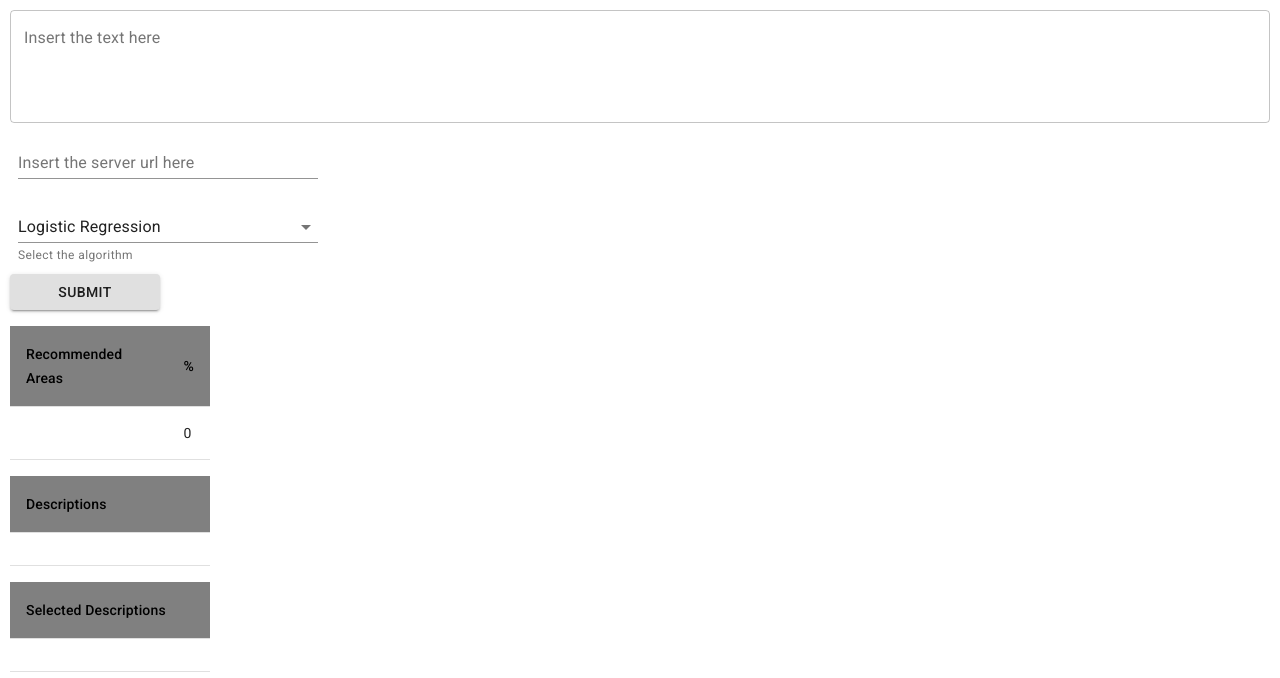
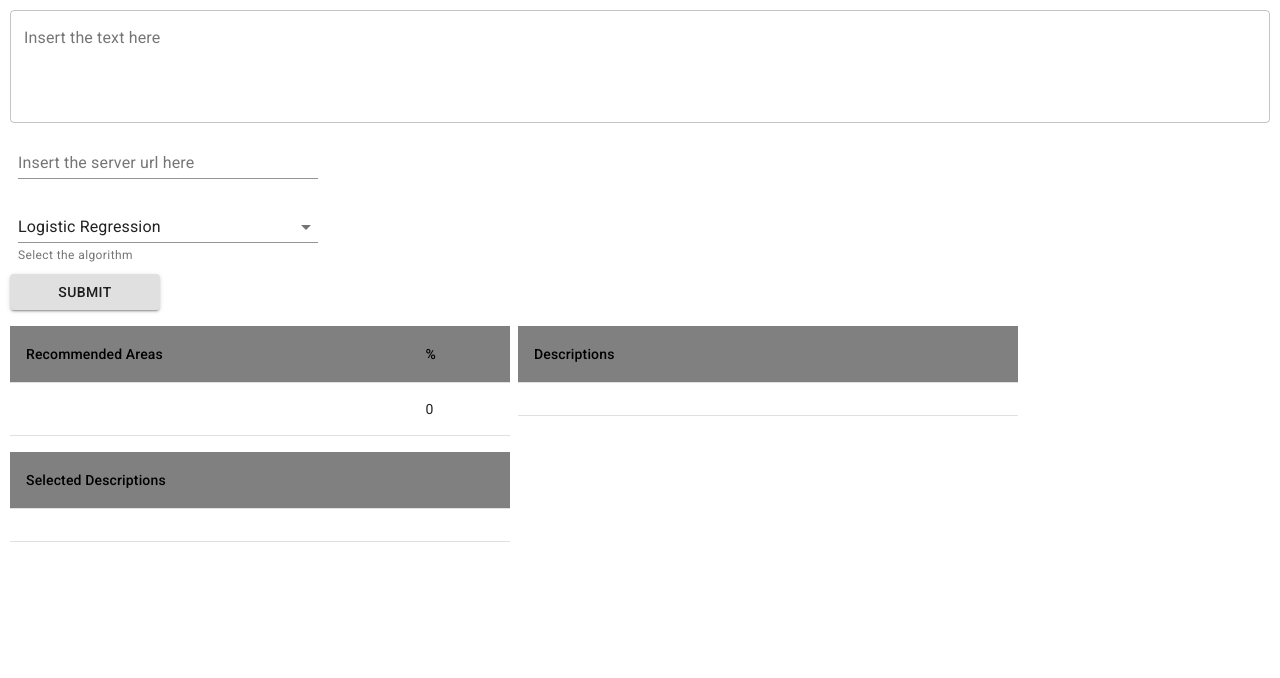
Before and after one commit to antoniocapizzi-nigmatica/progetto_nini_fe, a React (Create React App) app: page / in a window 1280 px wide. Shown: the top 678 px of the page. Built offline with nearby package versions, Linux system fonts and the light colour scheme.

Commit message:
piccolo fix grafico

```diff
--- a/src/App.tsx
+++ b/src/App.tsx
@@ -44,8 +44,9 @@ function App() {
                 maxWidth: 150
             },
             table: {
-                width: 200,
+                width: 500,
                 marginTop: theme.spacing(2),
+                marginRight: theme.spacing(1),
             },
         }),
     );
@@ -122,9 +123,9 @@ function App() {
                         </FormControl>
                         <Button className={classes.short} variant="contained" onClick={submit}>Submit</Button>
 
-                        <Grid container direction="row">
-                            <TableContainer>
-                                <Table className={classes.table} aria-label="simple table">
+                        <Grid container direction="row" justify="flex-start" alignItems="flex-start">
+                            <TableContainer className={classes.table}>
+                                <Table aria-label="simple table">
                                     <TableHead>
                                         <TableRow>
                                             <StyledTableCell>Recommended Areas</StyledTableCell>
@@ -142,8 +143,8 @@ function App() {
                                 </Table>
                             </TableContainer>
 
-                            <TableContainer>
-                                <Table className={classes.table} aria-label="simple table">
+                            <TableContainer className={classes.table}>
+                                <Table aria-label="simple table">
                                     <TableHead>
                                         <TableRow>
                                             <StyledTableCell>Descriptions</StyledTableCell>
@@ -159,8 +160,8 @@ function App() {
                                 </Table>
                             </TableContainer>
 
-                            <TableContainer>
-                                <Table className={classes.table} aria-label="simple table">
+                            <TableContainer className={classes.table}>
+                                <Table aria-label="simple table">
                                     <TableHead>
                                         <TableRow>
                                             <StyledTableCell>Selected Descriptions</StyledTableCell>
```
